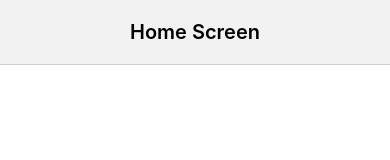
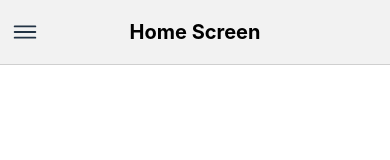
Before and after one commit to sanjibsunahcl/typescriptDemo, a React Native app: screen /home in a window 390 px wide. Shown: the top 160 px of the page. Built offline with nearby package versions, Linux system fonts and the light colour scheme.

Commit message:
Typescript navigation set up

```diff
--- a/src/components/header.tsx
+++ b/src/components/header.tsx
@@ -1,12 +1,23 @@
 import React from 'react';
-import {View, Text, StyleSheet} from 'react-native';
+import {
+  View,
+  Text,
+  StyleSheet,
+  TouchableOpacity,
+  GestureResponderEvent,
+} from 'react-native';
+import DrawerMenuIcon from '../assets/icons/drawerMenuIcon';
 interface Props {
   title: string;
+  menuPress?: (event: GestureResponderEvent) => void;
 }
-const Header: React.FC<Props> = ({title}) => {
+const Header: React.FC<Props> = ({title, menuPress}) => {
   return (
     <View style={styles.header}>
       <Text style={styles.headerText}>{title}</Text>
+      <TouchableOpacity style={styles.menuStyle} onPress={menuPress}>
+        <DrawerMenuIcon color="#234" size={30} />
+      </TouchableOpacity>
     </View>
   );
 };
@@ -16,10 +27,19 @@ const styles = StyleSheet.create({
     borderBottomWidth: 1,
     borderBottomColor: '#cfcfcf',
     alignItems: 'center',
+    flexDirection: 'row',
+    width: '100%',
+    justifyContent: 'center',
   },
   headerText: {
     fontSize: 20,
-    fontWeight: '600',
+    fontWeight: 'bold',
+  },
+  menuStyle: {
+    position: 'absolute',
+    left: 0,
+    padding: 10,
+    // alignSelf: 'flex-start',
   },
 });
 export default Header;
```
